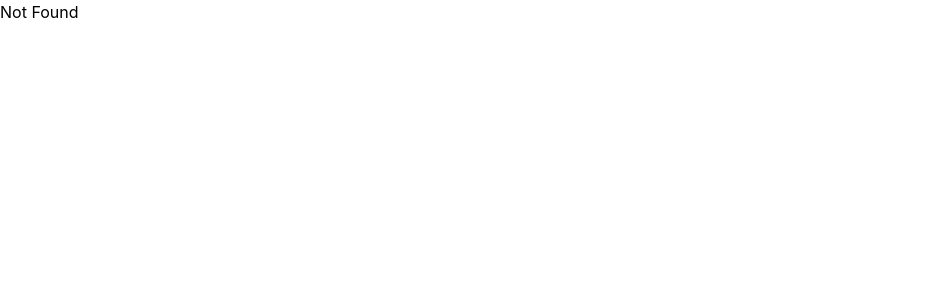
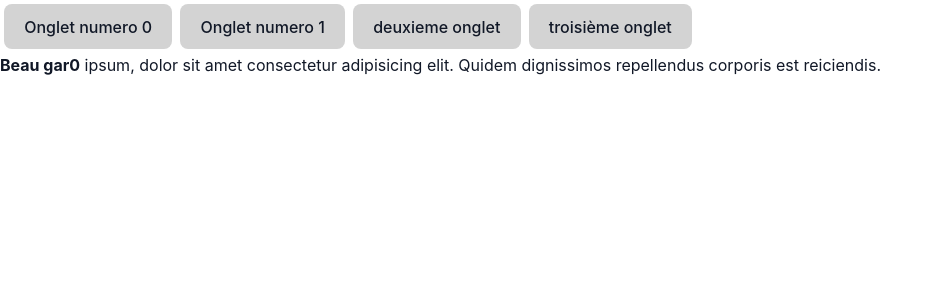
Before and after one commit to NdekoCode/react-funny-projects, a React (Vite) app: page /about in a window 1280 px wide. Shown: the top 300 px of the page, without its empty margins (0-942 px from the left). Built offline with nearby package versions, Linux system fonts and the light colour scheme.

Commit message:
feat: manipulate react children element

```diff
--- a/src/App.jsx
+++ b/src/App.jsx
@@ -1,4 +1,5 @@
 import { Route, Routes } from "react-router-dom";
+import About from "./pages/About";
 import Blog from "./pages/Blog";
 import Context from "./pages/Context";
 import Converter from "./pages/Converter";
@@ -19,6 +20,7 @@ function App() {
       <Route path="/products" element={<Products />} />
       <Route path="/context" element={<Context />} />
       <Route path="/encode" element={<EncodedMemo />} />
+      <Route path="/about" element={<About />} />
       <Route path="*" element={<NotFound />} />
     </Routes>
   );
--- /dev/null
+++ b/src/components/about/Tab.jsx
@@ -0,0 +1,7 @@
+import React from "react";
+
+const Tab = ({ children, selected }) => {
+  return <div hidden={!selected}>{children}</div>;
+};
+
+export default Tab;
--- /dev/null
+++ b/src/components/about/Tabs.jsx
@@ -0,0 +1,36 @@
+import React, { Children, cloneElement, useCallback, useState } from "react";
+
+const Tabs = ({ children }) => {
+  const childrenArray = Children.toArray(children);
+  const [current, setCurrent] = useState(childrenArray[0].key);
+  const newChildren = childrenArray.map((child) => {
+    console.log(current === child.key);
+    return cloneElement(child, { selected: child.key === current });
+  });
+  const handleCurrent = useCallback((v) => {
+    console.log("click");
+    setCurrent(v);
+  });
+  return (
+    <div className="text-gray-900">
+      {children}
+
+      <div className="container">
+        <nav>
+          {childrenArray.map((child) => (
+            <button
+              onClick={() => handleCurrent(child.key)}
+              className="m-1"
+              key={child.key}
+            >
+              {child.props.title}
+            </button>
+          ))}
+        </nav>
+        {newChildren}
+      </div>
+    </div>
+  );
+};
+
+export default Tabs;
--- /dev/null
+++ b/src/pages/About.jsx
@@ -0,0 +1,27 @@
+import React from "react";
+import Tab from "../components/about/Tab";
+import Tabs from "../components/about/Tabs";
+
+const About = () => {
+  return (
+    <Tabs>
+      {[...new Array(2)].map((v, k) => (
+        <Tab title={`Onglet numero ${k}`} key={k}>
+          <strong>Beau gar{k}</strong> ipsum, dolor sit amet consectetur
+          adipisicing elit. Quidem dignissimos repellendus corporis est
+          reiciendis.
+        </Tab>
+      ))}
+      <Tab title="deuxieme onglet">
+        <strong>Lol</strong> amet consectetur adipisicing elit. Quidem
+        dignissimos repellendus corporis est reiciendis
+      </Tab>
+      <Tab title="troisième onglet">
+        <strong>Bingo</strong> amet consectetur adipisicing elit. Quidem
+        dignissimos repellendus corporis est reiciendis
+      </Tab>
+    </Tabs>
+  );
+};
+
+export default About;
```
